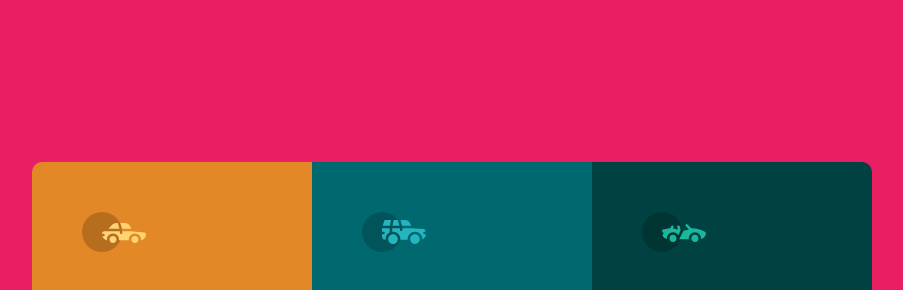
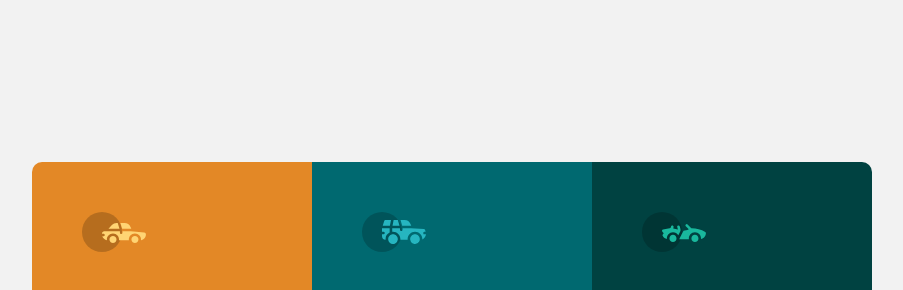
Before and after one commit to Aries7375/Challenge-1, a plain HTML site: page index.html in a window 1280 px wide. Shown: the part 13-303 px from the top of the page, without its empty margins (188-1091 px from the left). Drawn offline with Linux system fonts and the light colour scheme.

Commit message:
Update style.css

```diff
--- a/style.css
+++ b/style.css
@@ -85,7 +85,7 @@ body {
 
 @media (min-width: 1000px) {
   body {
-    background: #e91e63;
+    background: var(--buton);
   }
   .principal-cont {
     flex-direction: row;
```
